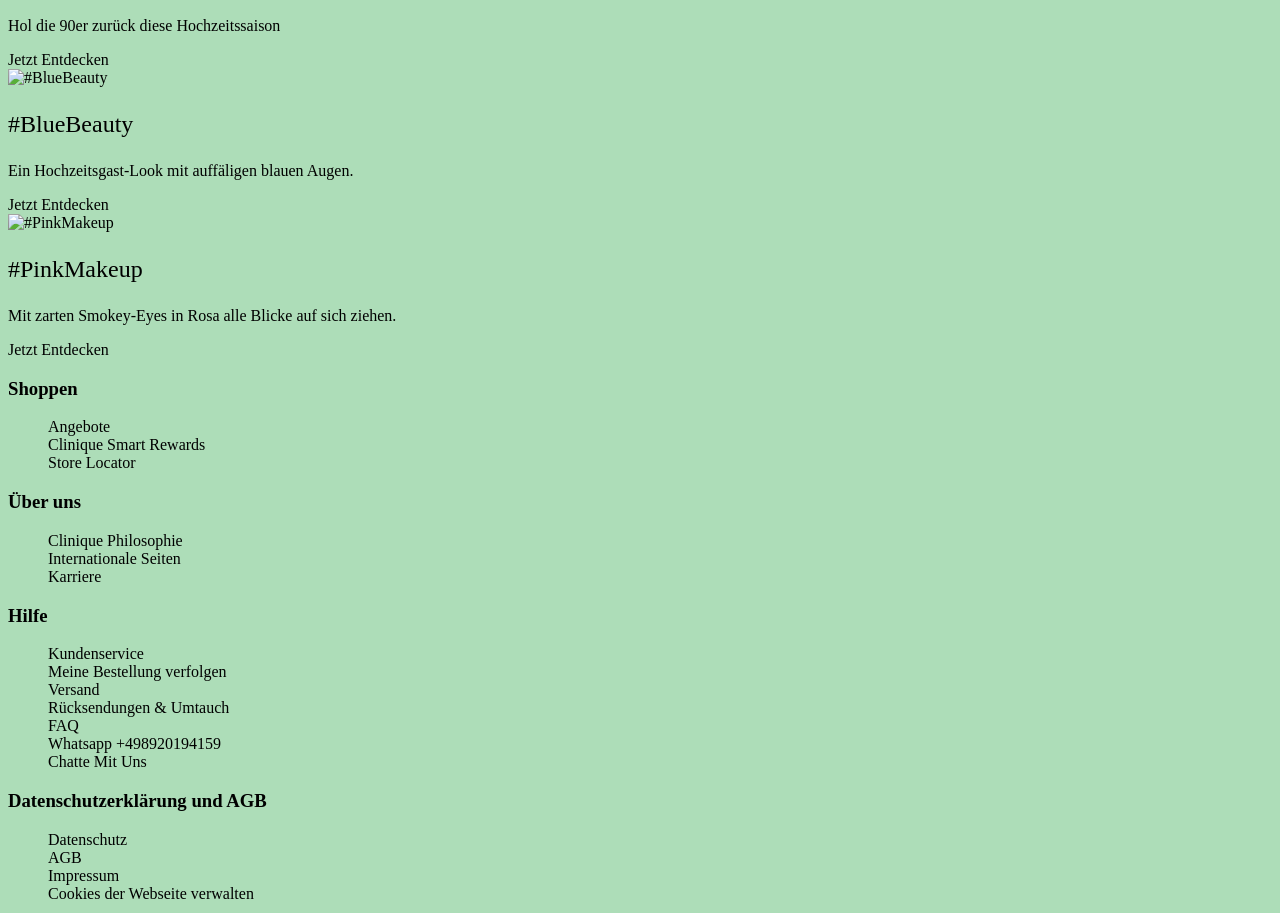
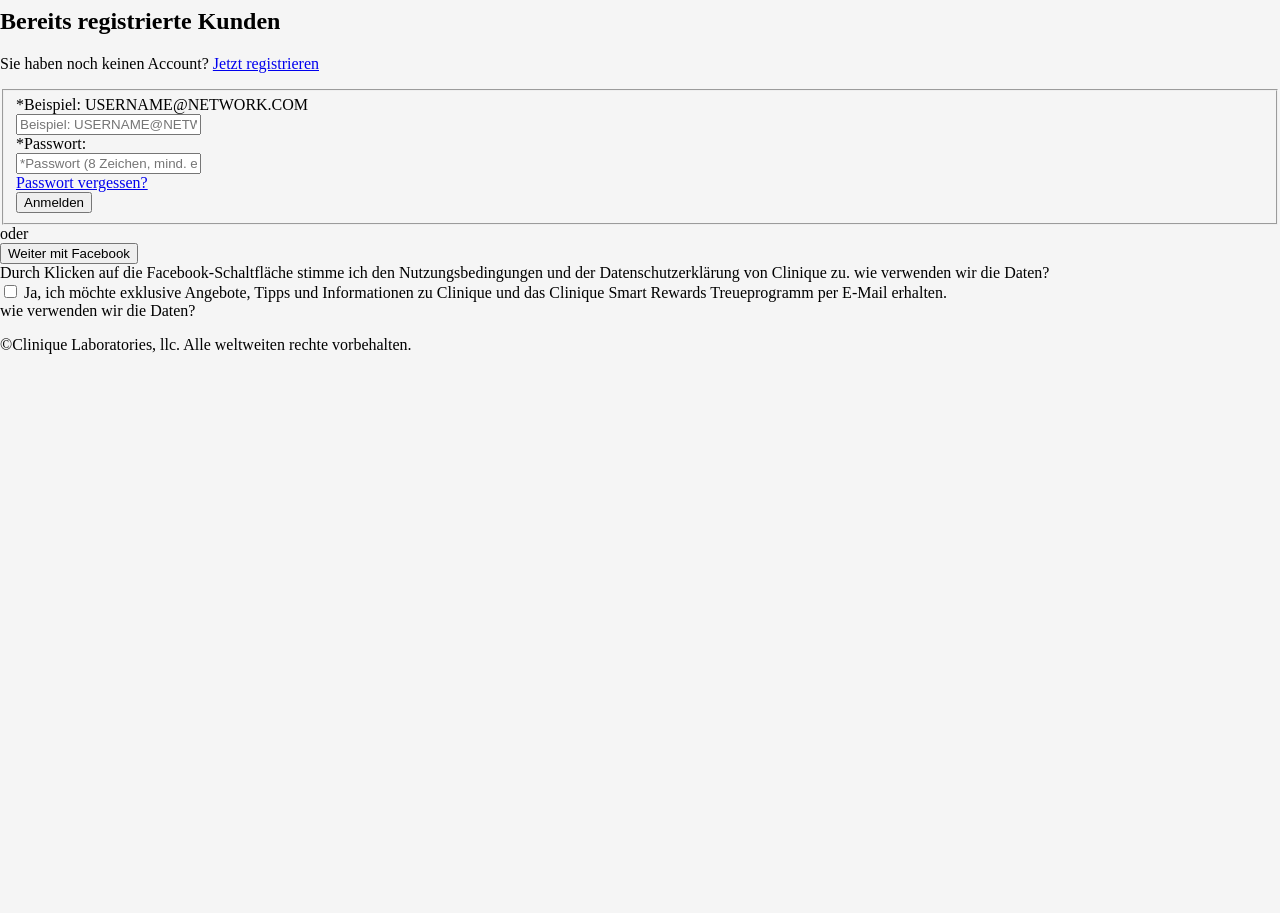
Before and after one commit to Monika-Choudhary/project---clinique.com-websites-copy-, a plain HTML site: page header/anmelden.html in a window 1280 px wide. Shown: the part 408-1321 px from the top of the page. After the commit the page ends 800 px from the top, so only its background shows below. Drawn offline with Linux system fonts and the light colour scheme; a web font is replaced by a local one.

Commit message:
feat: content in html

```diff
--- a/css/anmelden.css
+++ b/css/anmelden.css
@@ -1,3 +1,10 @@
+/*colors:  #adddb8 (mint),  whitesmoke*/
+
+/*
+ion-icon {
+  font-size: 30px;
+} */
+
 /*Schriftarten*/
 
 @font-face {
@@ -5,7 +12,7 @@
     src: url(../fonts/Noto_Sans_JP/NotoSansJP-VariableFont_wght.ttf);
   }
   @font-face {
-    font-family: sawarabi;
+    font-family: sawarabi-gothic;
     src: url(../fonts/Sawarabi_Gothic/SawarabiGothic-Regular.ttf);
   }
 
@@ -13,55 +20,19 @@
     font-family: guppo;
     src: url(../fonts/Gruppo/Gruppo-Regular.ttf);
   }
-body {font-family: jp;}
 
-header:nth-of-type(2) ul:nth-of-type(2){
-    font-family:sawarabi ;
-    font-weight: bold;
-    font-size:large;
+  body {
+    background-color: whitesmoke;
+    font-family: jp;
+    margin: 0;
+    padding: 0;
+    box-sizing: border-box;
+    flex-wrap: wrap;
+    ul {
+      list-style: none; /*removes the bullet points or numbering*/
+      padding: 0; /*removes the left padding that browsers often apply by default*/
+      margin: 0; /*removes the margin, which also helps get rid of any additional spacing around the list*/
     }
-
-main h3 {font-family: gruppo;
-font-size: x-large;
-font-weight: lighter;}
-
-/*colors:  #adddb8 (mint),  whitesmoke*/
-
-body {background-color:#adddb8 }
-
-/*header part1*/
-
-
-
-body > header:nth-of-type(1) > section:nth-of-type(1) > p {
-    display: flex;
-    justify-content:center ;
-    margin-top: 20x;
-    margin-bottom: 20px;
-      }
-
-/*header2*/
-
-ion-icon {font-size: 30px;}
-
-header ul {
-    list-style: none; /*schaltet Listenpunkte aus*/
-
-   }
-
-   .imagefirst {
-    display:flex;
-    width: 250px;
-        height: 150px;
-    }
-
-.container1 {
-    background-color: whitesmoke;
-    display:flex;
-    justify-content:flex-start;
- gap: 100px
-
-
   }
 
 
@@ -76,36 +47,17 @@
 
 
 
-/*footer part*/
-
-footer ul { list-style: none;}
-
-.container4 {
-
-    display:flex;
-    justify-content:flex-start;
-      gap: 100px;
-
-    margin-bottom: 50px;
-    margin-top: 100px;
-}
 
 
+/*
+ footer {
+ border: 2px solid red;
+ height:100px;
 
-/*Hyperlink Einstellungen*/
-
-
-a:link {
-
-    text-decoration: none;
-
-    color: black;
-
+ p {
+    border: 2px solid orange;
+    height: 20px;
+ padding: 24px 0px 55px;
+    color: #525253;
     }
-
- a:visited {
-    color: black;
-}
- a:hover {
-    text-decoration: underline;
-}
+  } */
--- a/header/anmelden.html
+++ b/header/anmelden.html
@@ -12,165 +12,58 @@
 </head>
 
 <body>
-  <header class="header">
-    <!-- first navbar on top of the website  -->
-    <section class="nav-container_one">
-      <ul>
-        <li> Suche</li>
-        <li><a href="./header/anmelden.html">Anmelden</a></li>
-        <li>
-          <a href="./header/warenkorb.html"><i class="fa-solid fa-bag-shopping"></i></a>
-        </li>
-      </ul>
-    </section>
-    <!-- second navbar with logo and menu-bar -->
-    <section class="nav-container_two">
-      <img class="logo" src="./bilder/clinique_logo.png" alt="Logo" />
-      <nav class="nav-bar">
-        <ul>
-          <li><a href="./header/neu_trendig.html">Neu & Trendig</a></li>
-          <li><a href="./header/bestseller.html">Bestseller</a></li>
-          <li><a href="./header/hautbeduerfnis.html">Hautbedürfnis</a></li>
-          <li><a href="./header/gesichtspflege.html">Gesichtspflege</a></li>
-          <li><a href="./header/makeup.html">Makeup</a></li>
-          <li><a href="./header/duft.html">Duft</a></li>
-          <li><a href="./header/maenner.html">Männer</a></li>
-          <li><a href="./header/angebote.html">Angebote</a></li>
-          <li><a href="./header/entdecken.html">Entdecken</a></li>
-        </ul>
-      </nav>
-    </section>
+
+  <header>
+    <img src="../bilder/clinique_logo.png" alt="">
   </header>
 
-  <main class="main">
+  <main>
+    <h2>Bereits registrierte Kunden</h2>
+    <p>Sie haben noch keinen Account? <a class="button" href="#">Jetzt registrieren</a></p>
 
-    <section class="first_paragraph">
-      <p>Von Dermatologen empfohlen. Allergiegetestet. 100% Parfumfrei.</p>
-    </section>
+    <form action="">
+      <fieldset>
+        <div>
+          <label for="email">*Beispiel: USERNAME@NETWORK.COM</label><br>
+          <input type="email" name="email" value="" class="field return-user-email"
+            placeholder="Beispiel: USERNAME@NETWORK.COM" maxlength="80">
+        </div>
+        <div>
+          <label for="password" class="label" placeholder="*Passwort:">*Passwort:</label><br>
+          <input type="password" name="password" value=""
+            placeholder="*Passwort (8 Zeichen, mind. ein Großbuchstabe, ein Kleinbuchstabe und eine Ziffer)."
+            class="signin_password" required>
+        </div>
+        <span><a href="http://">Passwort vergessen?</a></span>
+        <div class="button">
+          <input type="submit" class="button form-submit" value="Anmelden" data-test-id="form_signin_continue">
+        </div>
+      </fieldset>
+    </form>
 
-    <section class="makeup-content">
-
+    <section>
       <div>
-        <img class="image-makeup" src="./bilder/Look_Latte_bmw_dt_wedding.avif" alt="#LatteMakeup_look" />
-        <h3>#LatteMakeup</h3>
-        <p>Hol die 90er zurück diese Hochzeitssaison</p>
-        <a href="https://www.clinique.de/trending-now" target="_blank">Jetzt Entdecken</a>
+        <span>oder</span>
       </div>
-
       <div>
-        <img class="image-makeup" src="./bilder/Look_Blue_bmw_dt_wedding.avif" alt="#BlueBeauty" />
-        <h3>#BlueBeauty</h3>
-        <p>Ein Hochzeitsgast-Look mit auffäligen blauen Augen.</p>
-        <a href="https://www.clinique.de/trending-now" target="_blank">Jetzt Entdecken</a>
+        <button>Weiter mit Facebook</button>
       </div>
-
+      <span>Durch Klicken auf die Facebook-Schaltfläche stimme ich den Nutzungsbedingungen und der Datenschutzerklärung
+        von Clinique zu.</span>
+      <span>wie verwenden wir die Daten?</span>
       <div>
-        <img class="image-makeup" src="./bilder/Look_Pink_bmw_dt.avif" alt="#PinkMakeup" />
-        <h3>#PinkMakeup</h3>
-        <p>Mit zarten Smokey-Eyes in Rosa alle Blicke auf sich ziehen.</p>
-        <a href="https://www.clinique.de/trending-now" target="_blank">Jetzt Entdecken</a>
+        <form action="">
+          <input type="checkbox" value="form_signin_facebook">
+          <label for="form_signin_facebook">Ja, ich möchte exklusive Angebote, Tipps und Informationen zu Clinique und
+            das Clinique Smart Rewards Treueprogramm per E-Mail erhalten.</label>
+        </form>
+        <span>wie verwenden wir die Daten?</span>
       </div>
-
     </section>
 
   </main>
-
   <footer>
-
-    <section class="footer-content">
-
-      <div class="shoppen">
-        <h3>Shoppen</h3>
-        <ul>
-          <li>
-            <a href="./shoppen/angebote.html">Angebote</a>
-          </li>
-          <li>
-            <a href="./shoppen/clinique_smart_wewards.html">Clinique Smart Rewards</a>
-          </li>
-          <li>
-            <a href="./shoppen/store_locator.html">Store Locator</a>
-          </li>
-        </ul>
-      </div>
-
-      <div class="ueber_uns">
-        <h3>Über uns</h3>
-        <ul>
-          <li><a href="./ueber_uns/clinique_philisophie.html">Clinique Philosophie</a></li>
-
-          <li>
-            <a href="./ueber_uns/internationale_seiten.html">Internationale Seiten</a>
-          </li>
-          <li>
-            <a href="./ueber_uns/karriere.html">Karriere</a>
-          </li>
-        </ul>
-      </div>
-
-      <div class="help">
-        <h3>Hilfe</h3>
-        <ul>
-          <li>
-            <a href="./hilfe/kundenservice.html">Kundenservice</a>
-          </li>
-          <li>
-            <a href="./hilfe/meine_bestellung_verfolgen.html">Meine Bestellung verfolgen</a>
-          </li>
-          <li>
-            <a href="./hilfe/versand.html">Versand</a>
-          </li>
-          <li></li>
-          <a href="./hilfe/rueksendung_und_umtausch.html">Rücksendungen & Umtauch</a>
-          </li>
-          <li>
-            <a href="./hilfe/faq.html">FAQ</a>
-          </li>
-          <li>
-            <a href="./hilfe/whatsapp.html">Whatsapp +498920194159</a>
-          </li>
-          <li>
-            <a href="./hilfe/live_chat.html">Chatte Mit Uns</a>
-          </li>
-        </ul>
-      </div>
-
-      <div class="privacy_policy">
-        <h3>Datenschutzerklärung und AGB</h3>
-        <ul>
-          <li>
-            <a href="./ueber_uns/datenschutz.html">Datenschutz</a>
-          </li>
-          <li>
-            <a href="./ueber_uns/agb.html">AGB</a>
-          </li>
-          <li>
-            <a href="./ueber_uns/impressum.html">Impressum</a>
-          </li>
-          <li>
-            <a href="./ueber_uns/cookies_der_webseite_verwalten.html">Cookies der Webseite verwalten</a>
-          </li>
-        </ul>
-      </div>
-
-    </section>
-    <section class="footer-content_two">
-      <img src="./bilder/clinique_logo.png" alt="clinique_logo">
-      <ul class="link-icons">
-        <li>
-          <a href="https://www.instagram.com/cliniquegermany/" target="_blank"><i
-              class="fa-brands fa-instagram"></i></a>
-            </li>
-        <li>
-          <a href="https://www.facebook.com/CliniqueGermany" target="_blank"><i class="fa-brands fa-facebook"></i></a>
-        </li>
-        <li>
-          <a href="https://www.youtube.com/user/CliniqueDE" target="_blank"><i class="fa-brands fa-youtube"></i></a>
-        </li>
-      </ul>
-      <p> &copy;Clinique Laboratories, llc. Alle weltweiten rechte vorbehalten.</p>
-    </section>
-
+    <p> &copy;Clinique Laboratories, llc. Alle weltweiten rechte vorbehalten.</p>
   </footer>
 
 </body>
```
Lines whose indentation alone changed are shown as unchanged.
